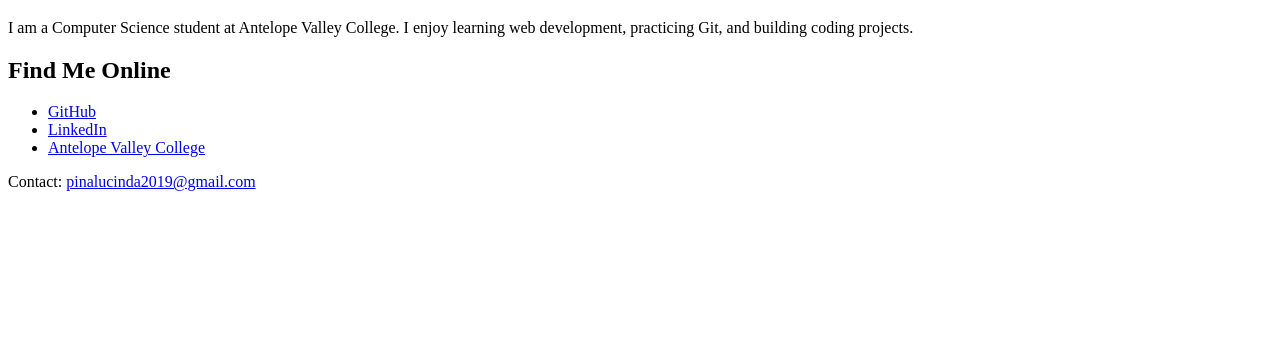
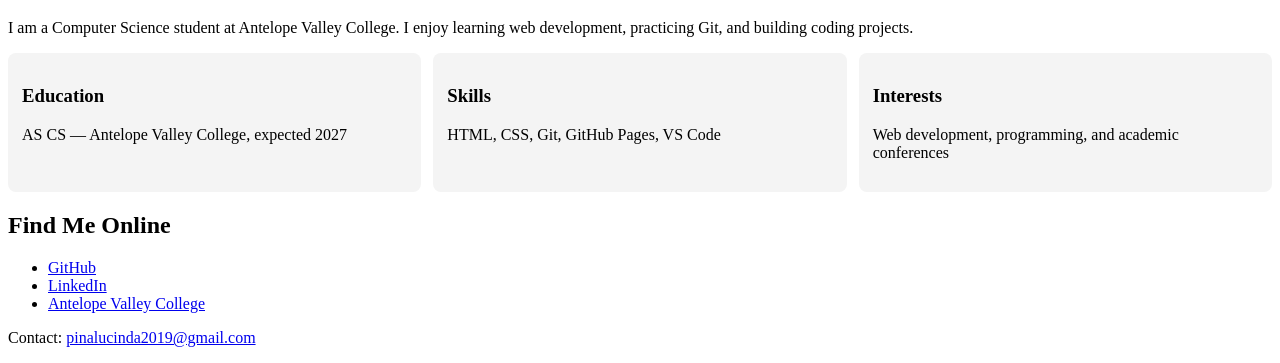
Before and after one commit to pinalucinda2019/pinalucinda2019.github.io, a plain HTML site: page index.html in a window 1280 px wide. Shown: the part 1727-2090 px from the top of the page. Before the commit the page ends 1934 px from the top, so only its background shows below. Drawn offline with Linux system fonts and the light colour scheme.

Commit message:
Add card grid section (Education / Skills / Interests)

```diff
--- a/index.html
+++ b/index.html
@@ -9,6 +9,16 @@
       border-radius: 999px;
       text-decoration: none;
     }
+    .grid {
+      display: grid;
+      grid-template-columns: repeat(3, 1fr);
+      gap: 12px;
+    }
+    .card {
+      padding: 14px;
+      background: #f4f4f4;
+      border-radius: 8px;
+    }
   </style>
 </head>
 <body>
@@ -19,6 +29,13 @@
   </nav>
   <h1 id="about">Lucinda Pina</h1>
   <p>I am a Computer Science student at Antelope Valley College. I enjoy learning web development, practicing Git, and building coding projects.</p>
+
+  <section class="grid">
+    <div class="card"><h3>Education</h3><p>AS CS — Antelope Valley College, expected 2027</p></div>
+    <div class="card"><h3>Skills</h3><p>HTML, CSS, Git, GitHub Pages, VS Code</p></div>
+    <div class="card"><h3>Interests</h3><p>Web development, programming, and academic conferences</p></div>
+  </section>
+
   <h2 id="links">Find Me Online</h2>
   <ul>
     <li><a href="https://github.com/pinalucinda2019" target="_blank">GitHub</a></li>
```
Lines whose indentation alone changed are shown as unchanged.
